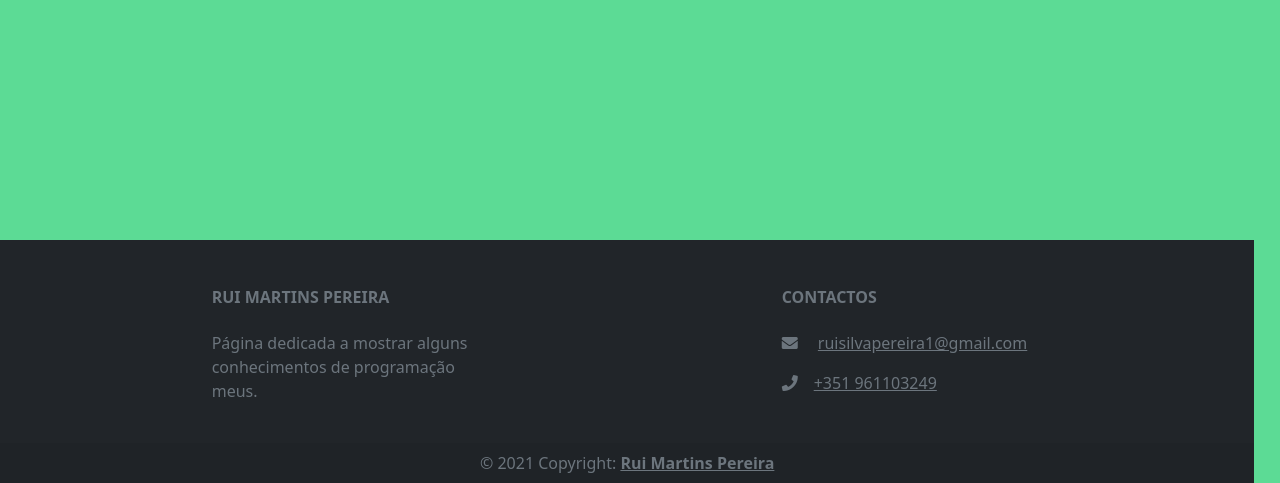
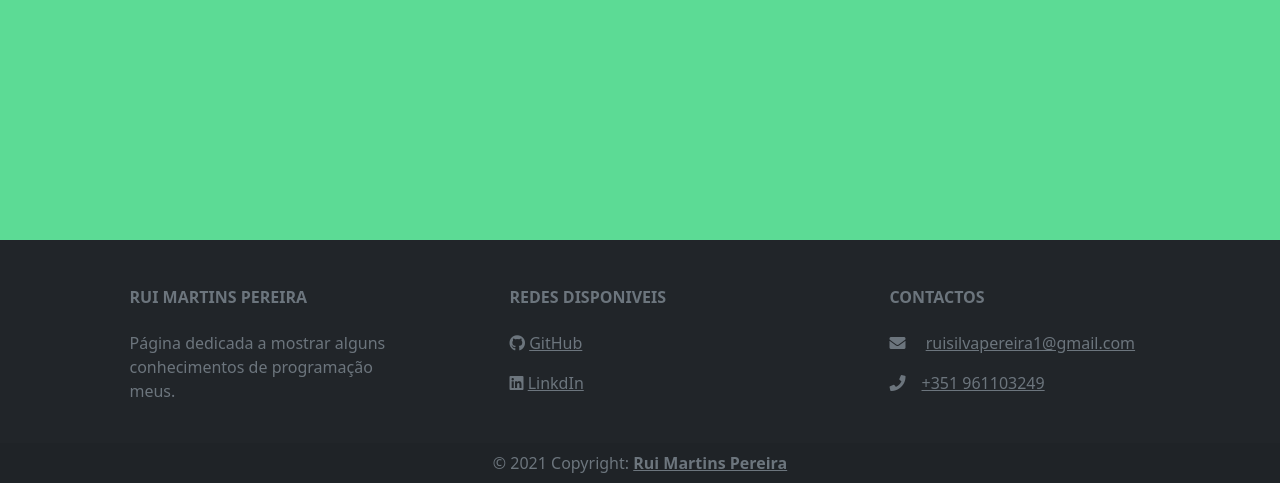
Before and after one commit to Peras92/Aula-17, a Flask app: page / in a window 1280 px wide. Shown: the part 317-800 px from the top of the page. Run offline with Flask 2, Linux system fonts and the light colour scheme; some libraries are stand-ins or nearby versions.

Commit message:
footer actualizado

```diff
--- a/static/css/geral.css
+++ b/static/css/geral.css
@@ -17,7 +17,7 @@ a {
 .footer {
     position: absolute;
     bottom: 0;
-    width: 98%;
+    width: 100%;
     background-color: red;
     color: white;
     text-align: center;
--- a/templates/base.html
+++ b/templates/base.html
@@ -71,10 +71,22 @@
             Página dedicada a mostrar alguns conhecimentos de programação meus.
           </p>
         </div>
-        <!-- Grid column -->
+      <!-- Grid column -->
 
-        <!-- Grid column -->
-        <div class="col-md-4 col-lg-3 col-xl-3 mx-auto mb-md-0 mb-4">
+      <!-- Grid column -->
+        <div class="col-md-3 col-lg-4 col-xl-3 mx-auto mb-4">
+          <!-- Content -->
+            <h6 class="text-uppercase fw-bold mb-4">
+            Redes disponiveis
+            </h6>
+            <p><i class="fab fa-github"></i> <a href="https://github.com/Peras92" target="_blank" rel="noopener noreferrer">GitHub</p></a>
+            <p><i class="fab fa-linkedin"></i></i> <a href="https://www.linkedin.com/in/rui-martins-pereira/" target="_blank" rel="noopener noreferrer">LinkdIn</p></a>
+
+          </div>
+      <!-- Grid column -->
+
+      <!-- Grid column -->
+        <div class="col-md-3 col-lg-4 col-xl-3 mx-auto mb-md-0 mb-4">
           <!-- Links -->
           <h6 class="text-uppercase fw-bold mb-4">
             Contactos
@@ -84,7 +96,7 @@
           </p></a>
           <p><i class="fas fa-phone me-3"></i><a href="tel:+351961103249">+351 961103249</p></a>
         </div>
-        <!-- Grid column -->
+      <!-- Grid column -->
       </div>
       <!-- Grid row -->
     </div>
```
